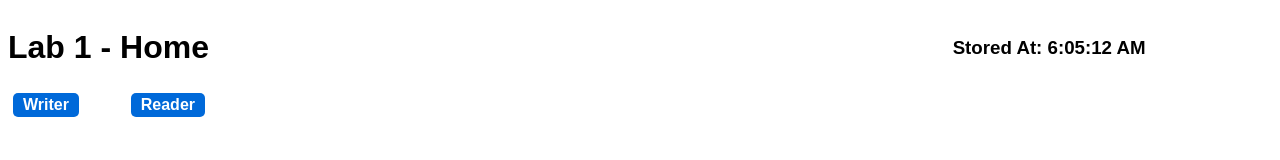
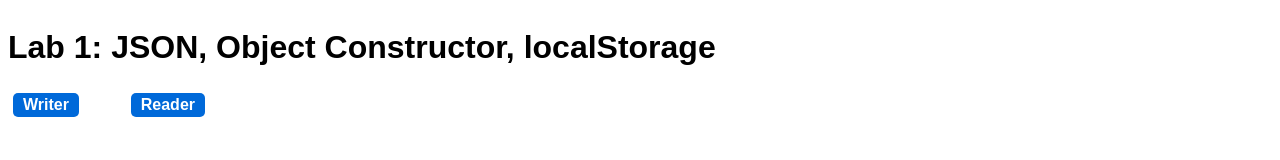
Before and after one commit to Jcardas/jcardas.com, a plain HTML site: page COMP4537/labs/1/index.html in a window 1280 px wide. Drawn offline with Linux system fonts and the light colour scheme.

Commit message:
Fully functional + Comments

```diff
--- a/COMP4537/labs/1/index.html
+++ b/COMP4537/labs/1/index.html
@@ -10,8 +10,7 @@
 
 <header id="navigation">
     <div id="topBar">
-        <h1 id="pageTitle">Lab 1 - Home</h1>
-        <h3 id="lastUpdated"></h3>
+        <h1 id="pageTitle">Lab 1: JSON, Object Constructor, localStorage</h1>
     </div>
     <div id="navContainer">
     </div>
```
